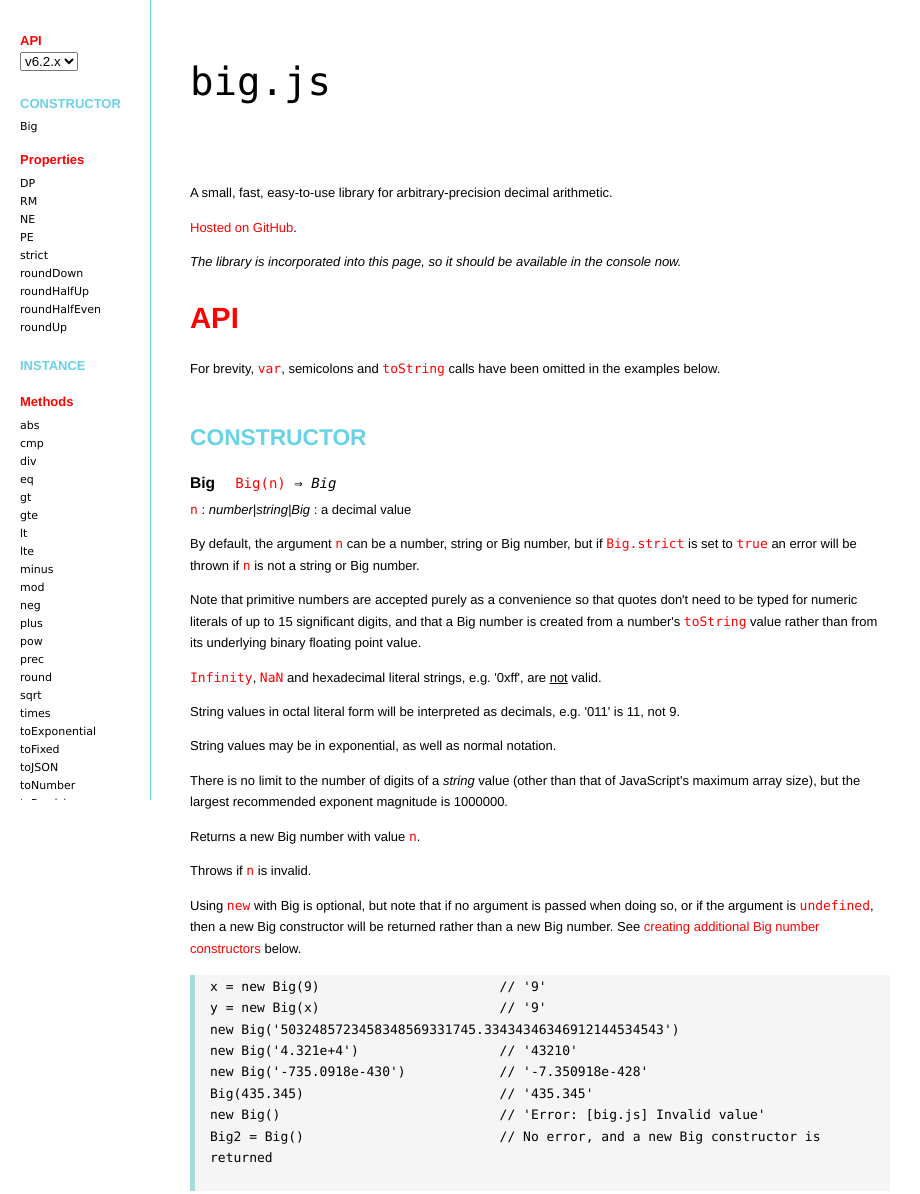
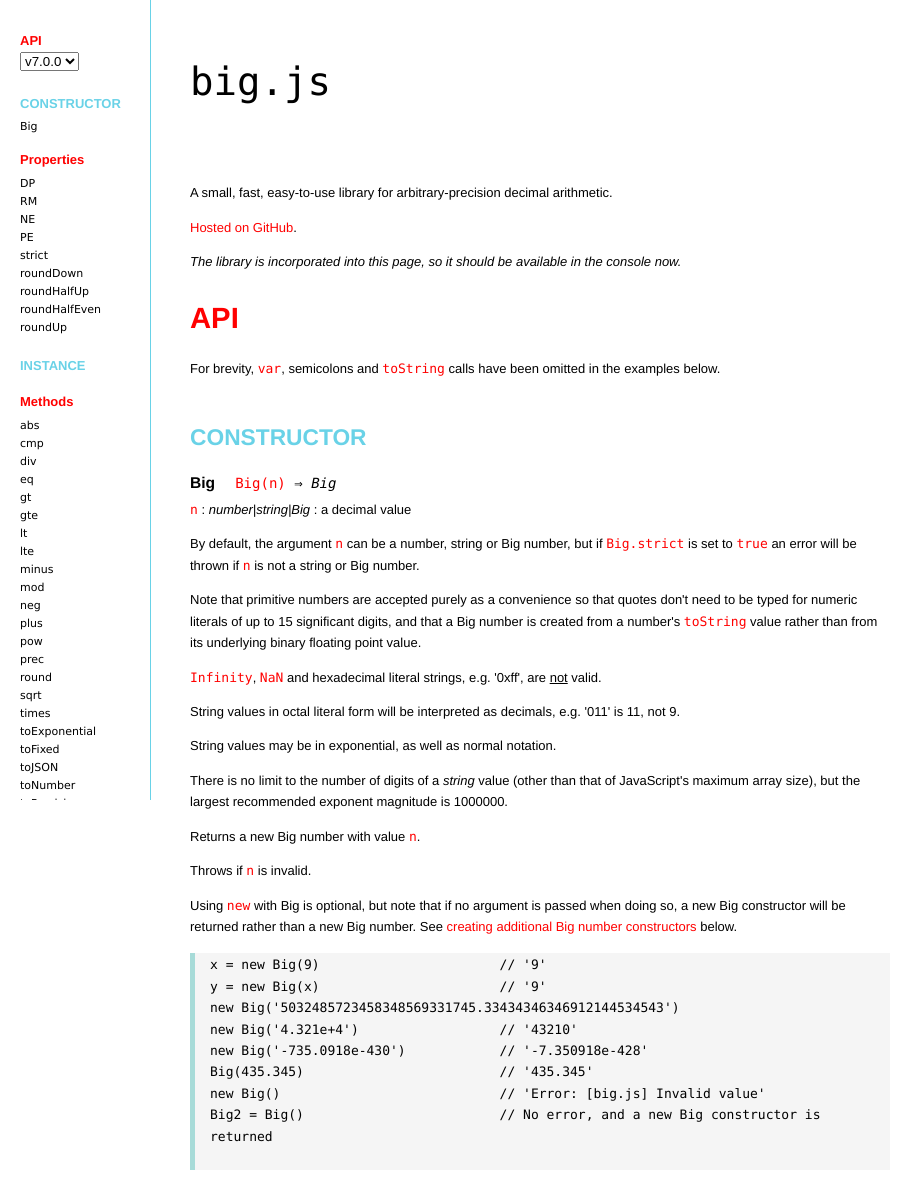
Before and after one commit to MikeMcl/big.js, a website: page docs/legacy/v6.2.x.html in a window 1280 px wide. Shown: the top 1194 px of the page, without its empty margins (0-920 px from the left). Drawn offline with Linux system fonts and the light colour scheme.

Commit message:
Amend docs re #220

```diff
--- a/docs/index.html
+++ b/docs/legacy/v6.2.x.html
@@ -57,7 +57,8 @@
 
     <a class='nav-title' href="#">API</a>
     <select id="version" name="version" onchange="location.href=this.value;this.selectedIndex=0">
-      <option value="" selected>v6.2.x</option>
+      <option value="" selected>v7.0.0</option>
+      <option value="legacy/v6.2.x.html">v6.2.x</option>
       <option value="legacy/v6.1.x.html">v6.1.x</option>
       <option value="legacy/v6.0.x.html">v6.0.x</option>
       <option value="legacy/v5.2.x.html">v5.2.x</option>
@@ -196,10 +197,9 @@
     <p>Throws if <code>n</code> is invalid.</p>
     <p>
       Using <code>new</code> with Big is optional, but note that if no argument
-      is passed when doing so, or if the argument is <code>undefined</code>,
-      then a new Big constructor will be returned rather than a new Big number.
-      See <a href='#multiple'>creating additional Big number constructors</a>
-      below.
+      is passed when doing so, a new Big constructor will be returned rather
+      than a new Big number. See <a href='#multiple'>creating additional Big
+      number constructors</a> below.
     </p>
     <pre>
 x = new Big(9)                       // '9'
```
